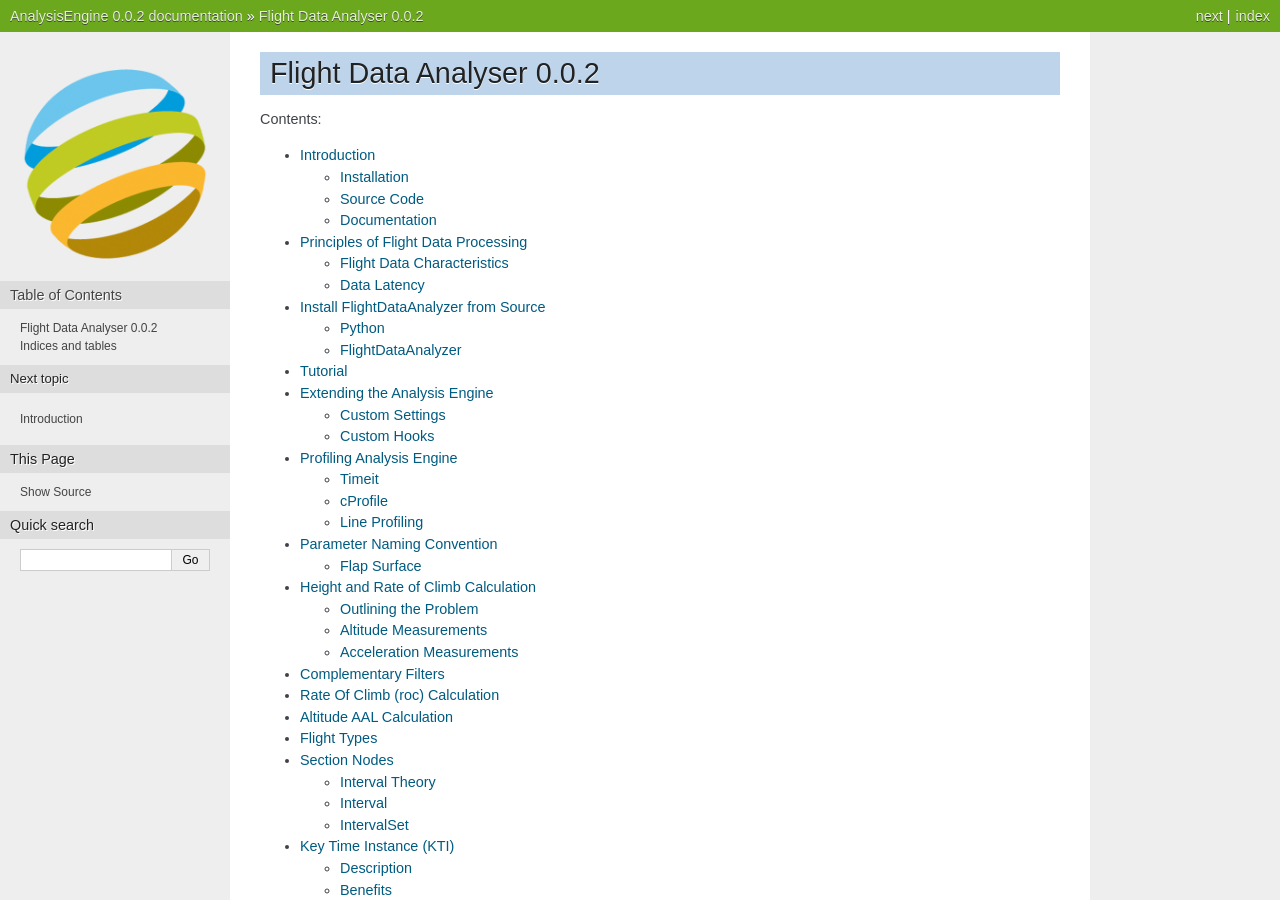
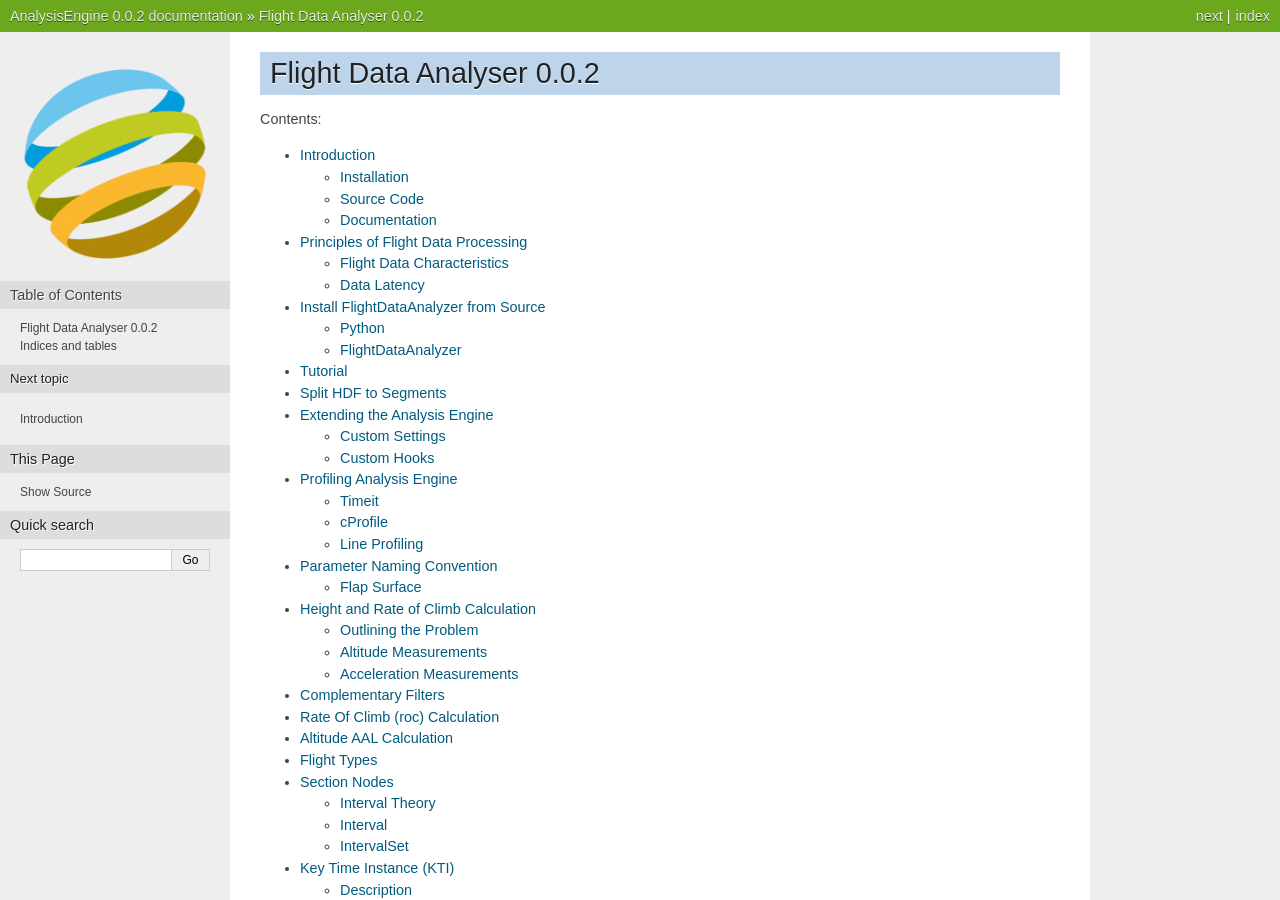
Before and after one commit to catawbasam/FlightDataAnalyzer, a Sphinx documentation site: the page built from doc/source/index.rst, in a window 1280 px wide and 900 px high. Built offline with Sphinx 7.4.7, drawn with Linux system fonts in a browser that asks for light colours; formulas are drawn with MathJax 3.

Commit message:
split segments docs holder

```diff
--- /dev/null
+++ b/doc/source/SplitSegments.rst
@@ -0,0 +1,7 @@
+.. _SplitSegments:
+
+=====================
+Split HDF to Segments
+=====================
+
+It's so much easier to work on a single flight segment!
--- a/doc/source/index.rst
+++ b/doc/source/index.rst
@@ -10,6 +10,7 @@ Contents:
    Principles
    Install
    Tutorial
+   SplitSegments
    Extending
    Profiling
    ParameterNaming
```
